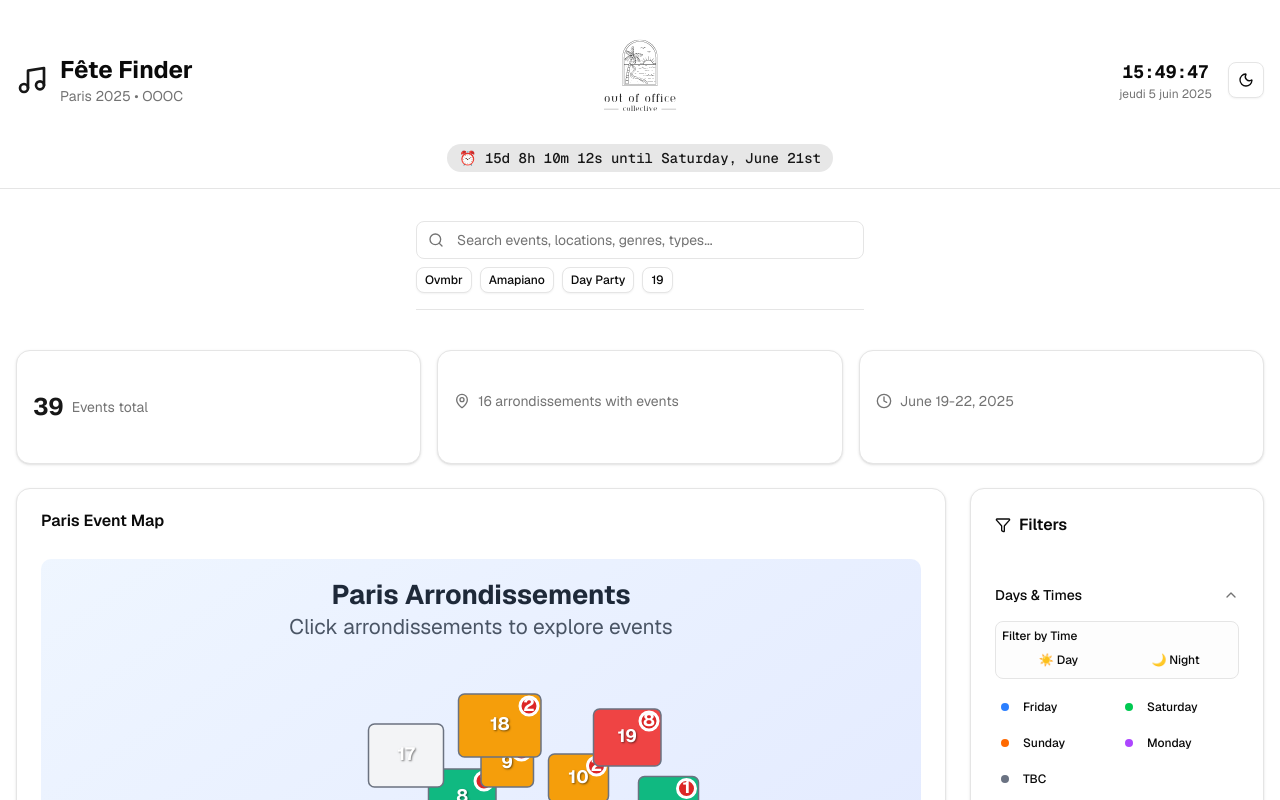
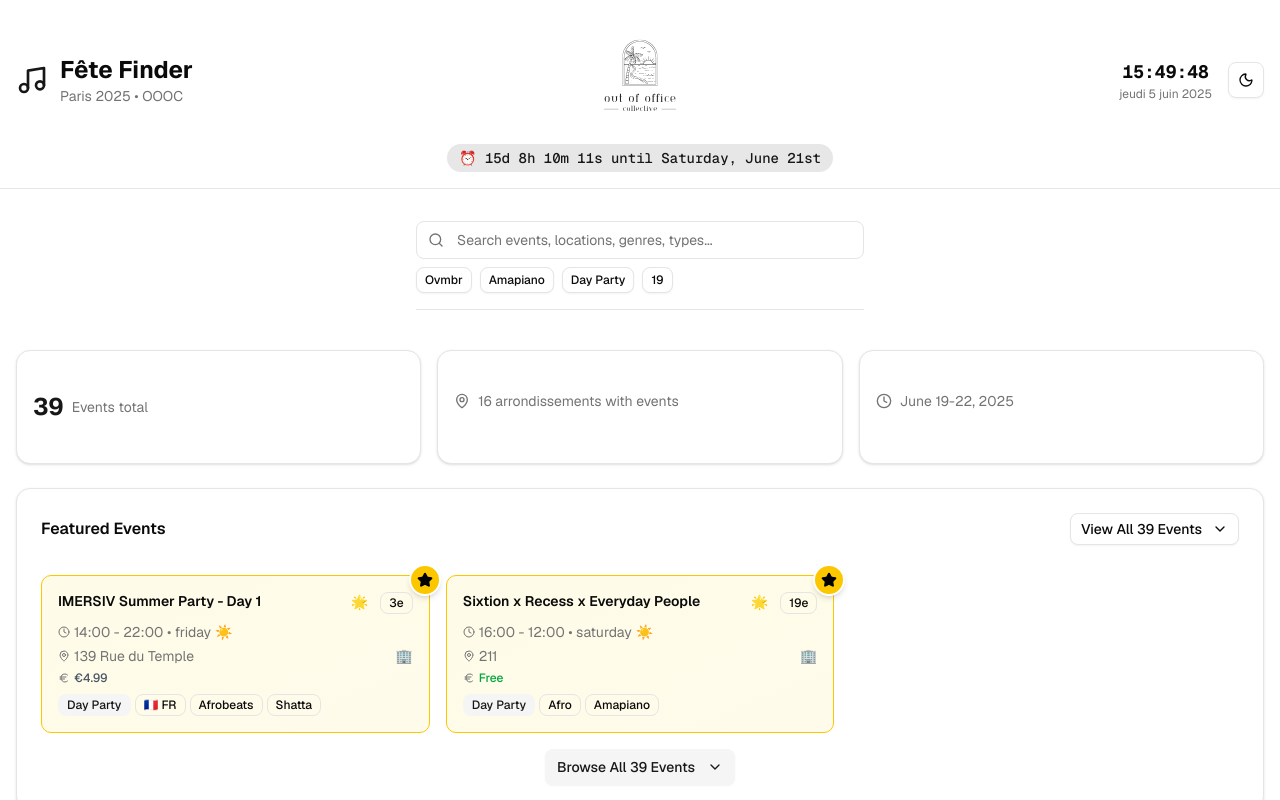
Before and after one commit to machineyearningengineer/oooc-fete-finder, a Next.js app: page / in a window 1280 px wide. Shown: the top 800 px of the page. Built offline with nearby package versions, Linux system fonts and the light colour scheme.

Commit message:
Featured Events

```diff
--- a/app/events-client.tsx
+++ b/app/events-client.tsx
@@ -1,6 +1,6 @@
 "use client";
 
-import React, { useState, useMemo, useCallback } from "react";
+import React, { useState, useMemo, useCallback, useRef } from "react";
 import ParisMap from "@/components/ParisMap";
 import FilterPanel from "@/components/FilterPanel";
 import EventModal from "@/components/EventModal";
@@ -28,7 +28,7 @@ import {
 } from "@/types/events";
 import { Card, CardContent, CardHeader, CardTitle } from "@/components/ui/card";
 import { Badge } from "@/components/ui/badge";
-import { MapPin, Clock, Filter, Star, Euro, Users } from "lucide-react";
+import { MapPin, Clock, Filter, Star, Euro, Users, ChevronDown } from "lucide-react";
 import { Button } from "@/components/ui/button";
 
 interface EventsClientProps {
@@ -67,6 +67,9 @@ export function EventsClient({ initialEvents }: EventsClientProps) {
 	const [selectedOOOCPicks, setSelectedOOOCPicks] = useState(false);
 	const [searchQuery, setSearchQuery] = useState("");
 
+	// Ref for scrolling to all events section
+	const allEventsRef = useRef<HTMLDivElement>(null);
+
 	// Get available filter options
 	const availableArrondissements = useMemo(() => {
 		const arrondissements = new Set(
@@ -83,7 +86,7 @@ export function EventsClient({ initialEvents }: EventsClientProps) {
 	const filteredEvents = useMemo(() => {
 		return events.filter((event) => {
 			// Filter by OOOC Picks
-			if (selectedOOOCPicks && !event.isOOOCPick) return false;
+			if (selectedOOOCPicks && event.isOOOCPick !== true) return false;
 
 			// Filter by global day/night preference first (overrides individual filters)
 			if (selectedGlobalDayNight) {
@@ -301,6 +304,75 @@ export function EventsClient({ initialEvents }: EventsClientProps) {
 		selectedOOOCPicks ||
 		searchQuery.length > 0;
 
+	const scrollToAllEvents = () => {
+		allEventsRef.current?.scrollIntoView({
+			behavior: 'smooth',
+			block: 'start'
+		});
+	};
+
+	// Deterministic shuffle function using date as seed for consistent server/client results
+	const deterministicShuffle = <T,>(array: T[]): T[] => {
+		const shuffled = [...array];
+		const seed = new Date().toDateString(); // Same seed for entire day
+		let hash = 0;
+		for (let i = 0; i < seed.length; i++) {
+			hash = ((hash << 5) - hash) + seed.charCodeAt(i);
+			hash = hash & hash; // Convert to 32-bit integer
+		}
+
+		// Simple deterministic shuffle using the hash as seed
+		for (let i = shuffled.length - 1; i > 0; i--) {
+			hash = (hash * 1664525 + 1013904223) % Math.pow(2, 32); // Linear congruential generator
+			const j = Math.floor((hash / Math.pow(2, 32)) * (i + 1));
+			[shuffled[i], shuffled[j]] = [shuffled[j], shuffled[i]];
+		}
+
+		return shuffled;
+	};
+
+	// Get preview events: prioritize manually featured events, then OOOC picks with deterministic daily shuffle, max 2 events
+	const previewEvents = useMemo(() => {
+		// First, get manually featured events
+		const manuallyFeatured = filteredEvents.filter(event => event != null && event.isFeatured === true);
+
+		// If we have enough manually featured events, use them
+		if (manuallyFeatured.length >= 2) {
+			return manuallyFeatured.slice(0, 2);
+		}
+
+		// Otherwise, fill remaining slots with OOOC picks and regular events
+		const oooPicksEvents = filteredEvents.filter(event => event != null && event.isOOOCPick === true && event.isFeatured !== true);
+		const regularEvents = filteredEvents.filter(event => event != null && event.isOOOCPick !== true && event.isFeatured !== true);
+
+		// Use deterministic shuffle for OOOC picks that aren't manually featured
+		const shuffledOOOCPicks = deterministicShuffle(oooPicksEvents);
+
+		// Build preview starting with manually featured events
+		const preview = [...manuallyFeatured];
+		const remainingSlots = 2 - preview.length;
+
+		// Fill remaining slots with shuffled OOOC picks first
+		const availableOOOCPicks = shuffledOOOCPicks.slice(0, remainingSlots);
+		preview.push(...availableOOOCPicks);
+
+		// If still need more events, add regular events
+		if (preview.length < 2) {
+			const stillRemainingSlots = 2 - preview.length;
+			preview.push(...regularEvents.slice(0, stillRemainingSlots));
+		}
+
+		// Safety check: filter out any undefined events
+		const safePreview = preview.filter(event => event != null);
+
+		// Debug logging if we have issues
+		if (safePreview.length !== preview.length) {
+			console.warn('Found undefined events in preview, filtered out:', preview.length - safePreview.length);
+		}
+
+		return safePreview;
+	}, [filteredEvents]);
+
 	return (
 		<>
 			{/* Search Bar */}
@@ -350,6 +422,161 @@ export function EventsClient({ initialEvents }: EventsClientProps) {
 					</CardContent>
 				</Card>
 			</div>
+
+			{/* Event Preview Section */}
+			<Card className="mb-6">
+				<CardHeader>
+					<div className="flex items-center justify-between">
+						<CardTitle>Featured Events</CardTitle>
+						<Button
+							variant="outline"
+							size="sm"
+							onClick={scrollToAllEvents}
+							className="text-sm"
+						>
+							View All {filteredEvents.length} Events
+							<ChevronDown className="h-4 w-4 ml-1" />
+						</Button>
+					</div>
+				</CardHeader>
+				<CardContent>
+					<div className="grid grid-cols-1 md:grid-cols-2 lg:grid-cols-3 gap-4">
+						{previewEvents.map((event) => (
+							<div
+								key={event.id}
+								className={`p-4 border rounded-lg cursor-pointer transition-colors relative ${
+									event.isOOOCPick === true
+										? "border-yellow-400 bg-gradient-to-br from-yellow-50 to-amber-50 hover:from-yellow-100 hover:to-amber-100 dark:from-yellow-950 dark:to-amber-950 dark:hover:from-yellow-900 dark:hover:to-amber-900"
+										: "hover:bg-muted/50"
+								}`}
+								onClick={() => setSelectedEvent(event)}
+							>
+								{/* OOOC Pick Badge */}
+								{event.isOOOCPick === true && (
+									<div className="absolute -top-3 -right-3 bg-yellow-400 text-black text-xs font-bold rounded-full w-8 h-8 flex items-center justify-center shadow-md z-10 border-2 border-white dark:border-gray-900">
+										<Star className="h-4 w-4 fill-current" />
+									</div>
+								)}
+
+								{/* Header with proper overflow handling */}
+								<div className="flex items-start justify-between gap-3 mb-2">
+									<div className="flex items-center space-x-2 min-w-0 flex-1">
+										<h3 className="font-semibold text-sm leading-tight truncate flex-1 min-w-0">
+											{event.name}
+										</h3>
+										{event.isOOOCPick === true && (
+											<span className="text-yellow-500 text-sm flex-shrink-0">
+												🌟
+											</span>
+										)}
+									</div>
+									<Badge
+										variant="outline"
+										className="text-xs flex-shrink-0 ml-auto"
+									>
+										{event.arrondissement === "unknown"
+											? "?"
+											: `${event.arrondissement}e`}
+									</Badge>
+								</div>
+
+								{/* Event details */}
+								<div className="text-sm text-muted-foreground space-y-1">
+									<div className="flex items-center space-x-1">
+										<Clock className="h-3 w-3 flex-shrink-0" />
+										<span className="truncate">
+											{event.time || "TBC"}
+											{event.endTime && event.time !== "TBC" && (
+												<> - {event.endTime}</>
+											)}{" "}
+											• {event.day}
+										</span>
+										{event.time && getDayNightPeriod(event.time) && (
+											<span className="flex-shrink-0">
+												{getDayNightPeriod(event.time) === "day" ? "☀️" : "🌙"}
+											</span>
+										)}
+									</div>
+									{event.location && event.location !== "TBA" && (
+										<div className="flex items-center space-x-1">
+											<MapPin className="h-3 w-3 flex-shrink-0" />
+											<span className="truncate flex-1 min-w-0">
+												{event.location}
+											</span>
+											<span className="flex-shrink-0">
+												{event.indoor ? "🏢" : "🌤️"}
+											</span>
+										</div>
+									)}
+									{/* Price Display */}
+									<div className="flex items-center space-x-1">
+										<Euro className="h-3 w-3 flex-shrink-0" />
+										<span
+											className={`text-xs font-medium ${
+												formatPrice(event.price) === "Free"
+													? "text-green-600 dark:text-green-400"
+													: "text-gray-600 dark:text-gray-400"
+											}`}
+										>
+											{formatPrice(event.price)}
+										</span>
+									</div>
+									{/* Age Display */}
+									{event.age && (
+										<div className="flex items-center space-x-1">
+											<Users className="h-3 w-3 flex-shrink-0" />
+											<span className="text-xs font-medium text-gray-600 dark:text-gray-400">
+												{formatAge(event.age)}
+											</span>
+										</div>
+									)}
+								</div>
+
+								{/* Badges */}
+								<div className="flex flex-wrap gap-1 mt-2">
+									<Badge variant="secondary" className="text-xs">
+										{event.type}
+									</Badge>
+									{event.nationality && (
+										<Badge variant="outline" className="text-xs">
+											{
+												NATIONALITIES.find(
+													(nationality) =>
+														nationality.key === event.nationality,
+												)?.flag
+											}{" "}
+											{
+												NATIONALITIES.find(
+													(nationality) =>
+														nationality.key === event.nationality,
+												)?.shortCode
+											}
+										</Badge>
+									)}
+									{event.genre.slice(0, 2).map((genre) => (
+										<Badge key={genre} variant="outline" className="text-xs">
+											{MUSIC_GENRES.find((g) => g.key === genre)?.label ||
+												genre}
+										</Badge>
+									))}
+								</div>
+							</div>
+						))}
+					</div>
+					{filteredEvents.length > 2 && (
+						<div className="mt-4 text-center">
+							<Button
+								variant="secondary"
+								onClick={scrollToAllEvents}
+								className="w-full sm:w-auto"
+							>
+								Browse All {filteredEvents.length} Events
+								<ChevronDown className="h-4 w-4 ml-1" />
+							</Button>
+						</div>
+					)}
+				</CardContent>
+			</Card>
 
 			{/* Main Content Grid */}
 			<div className="grid grid-cols-1 lg:grid-cols-4 gap-6">
@@ -436,24 +663,24 @@ export function EventsClient({ initialEvents }: EventsClientProps) {
 			</div>
 
 			{/* Event List */}
-			<Card className="mt-6">
+			<Card ref={allEventsRef} className="mt-6">
 				<CardHeader>
 					<CardTitle>All Events ({filteredEvents.length})</CardTitle>
 				</CardHeader>
 				<CardContent>
 					<div className="grid grid-cols-1 md:grid-cols-2 lg:grid-cols-3 gap-4">
-						{filteredEvents.map((event) => (
+						{filteredEvents.filter(event => event != null).map((event) => (
 							<div
 								key={event.id}
 								className={`p-4 border rounded-lg cursor-pointer transition-colors relative ${
-									event.isOOOCPick
+									event.isOOOCPick === true
 										? "border-yellow-400 bg-gradient-to-br from-yellow-50 to-amber-50 hover:from-yellow-100 hover:to-amber-100 dark:from-yellow-950 dark:to-amber-950 dark:hover:from-yellow-900 dark:hover:to-amber-900"
 										: "hover:bg-muted/50"
 								}`}
 								onClick={() => setSelectedEvent(event)}
 							>
 								{/* OOOC Pick Badge */}
-								{event.isOOOCPick && (
+								{event.isOOOCPick === true && (
 									<div className="absolute -top-3 -right-3 bg-yellow-400 text-black text-xs font-bold rounded-full w-8 h-8 flex items-center justify-center shadow-md z-10 border-2 border-white dark:border-gray-900">
 										<Star className="h-4 w-4 fill-current" />
 									</div>
@@ -465,7 +692,7 @@ export function EventsClient({ initialEvents }: EventsClientProps) {
 										<h3 className="font-semibold text-sm leading-tight truncate flex-1 min-w-0">
 											{event.name}
 										</h3>
-										{event.isOOOCPick && (
+										{event.isOOOCPick === true && (
 											<span className="text-yellow-500 text-sm flex-shrink-0">
 												🌟
 											</span>
--- a/data/events.ts
+++ b/data/events.ts
@@ -23,6 +23,7 @@ export const EVENTS_DATA: Event[] = [
 		genre: ["pop", "afrobeats"],
 		indoor: false,
 		verified: false,
+		isFeatured: true,
 		category: "electronic",
 	},
 	{
@@ -413,6 +414,7 @@ export const EVENTS_DATA: Event[] = [
 		genre: ["soca", "pop"],
 		indoor: false,
 		verified: false,
+		isFeatured: true,
 		category: "cruise",
 	},
 
--- a/types/events.ts
+++ b/types/events.ts
@@ -91,6 +91,7 @@ export type Event = {
 	price?: string; // Price information from CSV
 	age?: string; // Age restrictions from CSV
 	isOOOCPick?: boolean; // 🌟 indicator from CSV
+	isFeatured?: boolean; // Manual override for featured events in preview section
 	nationality?: Nationality; // GB/FR indicator from CSV
 	// Legacy field for backwards compatibility
 	category?: EventCategory;
```
